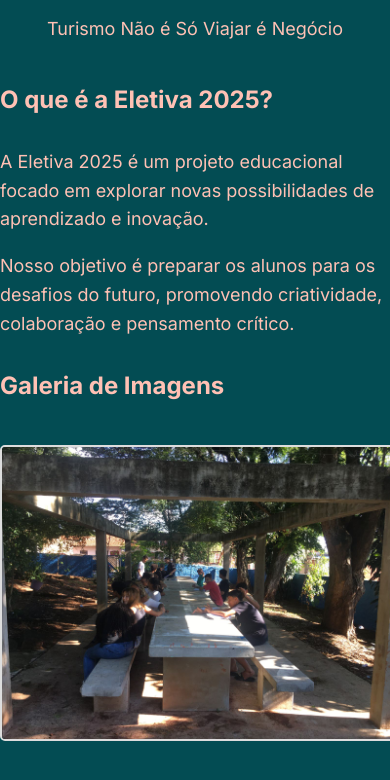
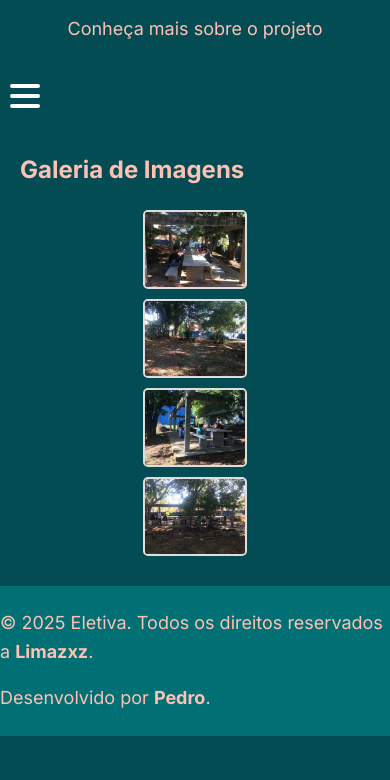
Before and after one commit to Limazxz/EletivaSite, a plain HTML site: page sobre.html in a window 390 px wide. Shown: the part 111-891 px from the top of the page. After the commit the page ends 847 px from the top, so only its background shows below. Drawn offline with Linux system fonts and the light colour scheme.

Commit message:
enhance layout with responsive container, improve image handling, and update 'Sobre' page content and navigation

```diff
--- a/css/styles.css
+++ b/css/styles.css
@@ -5,6 +5,18 @@ body {
   background-color: #034c53; /* Dark blue */
   color: #f38c79; /* Light beige */
   line-height: 1.6;
+}
+
+img {
+  max-width: 100%;
+  height: auto;
+  display: block;
+  margin: 0 auto;
+}
+.container {
+  max-width: 1200px;
+  margin: 0 auto;
+  padding: 20px;
 }
 
 a {
--- a/sobre.html
+++ b/sobre.html
@@ -3,41 +3,42 @@
   <head>
     <meta charset="UTF-8" />
     <meta name="viewport" content="width=device-width, initial-scale=1.0" />
-    <title>Eletiva 2025</title>
+    <title>Sobre - Eletiva 2025</title>
     <link rel="stylesheet" href="css/styles.css" />
+    <script src="js/script.js" defer></script>
   </head>
   <body>
-    <link href="https://fonts.googleapis.com/css2?family=Inter:wght@400;700&display=swap" rel="stylesheet">
+    <link
+      href="https://fonts.googleapis.com/css2?family=Inter:wght@400;700&display=swap"
+      rel="stylesheet"
+    />
     <header>
-      <h1>Sobre a Eletiva 2025</h1>
-      <p>Turismo Não é Só Viajar é Negócio</p>
+      <h1>Sobre</h1>
+      <p>Conheça mais sobre o projeto</p>
     </header>
     <nav>
+      <div class="hamburger-menu">
+        <div></div>
+        <div></div>
+        <div></div>
+      </div>
       <ul>
         <li><a href="index.html#home">Início</a></li>
-        <li><a href="#sobre">Sobre</a></li>
-        <li><a href="index.html#contato">Contato</a></li>
+        <li><a href="sobre.html#sobre">Sobre</a></li>
+        <li><a href="contato.html#contato">Contato</a></li>
       </ul>
+      <div class="nav-dropdown">
+        <a href="index.html#home">Início</a>
+        <a href="sobre.html#sobre">Sobre</a>
+        <a href="contato.html#contato">Contato</a>
+      </div>
     </nav>
     <div class="container">
-      <h2>O que é a Eletiva 2025?</h2>
-      <p>
-        A Eletiva 2025 é um projeto educacional focado em explorar novas
-        possibilidades de aprendizado e inovação.
-      </p>
-      <p>
-        Nosso objetivo é preparar os alunos para os desafios do futuro,
-        promovendo criatividade, colaboração e pensamento crítico.
-      </p>
-    </div>
-    <div class="container">
       <h2>Galeria de Imagens</h2>
-      <div class="image-carousel">
-        <img src="img/foto1.jpg" alt="Foto 1" />
-        <img src="img/foto2.jpg" alt="Foto 2" />
-        <img src="img/foto3.jpg" alt="Foto 3" />
-        <img src="img/foto4.jpg" alt="Foto 4" />
-      </div>
+      <img src="img/foto1.jpg" alt="Imagem 1" />
+      <img src="img/foto2.jpg" alt="Imagem 2" />
+      <img src="img/foto3.jpg" alt="Imagem 3" />
+      <img src="img/foto4.jpg" alt="Imagem 4" />
     </div>
     <footer>
       <p>
@@ -46,7 +47,7 @@
       </p>
       <p>
         Desenvolvido por
-          <a href="https://instagram.com/limazxzn">Pedro</a>
+        <a href="https://instagram.com/limazxzn" target="_blank">Pedro</a>.
       </p>
     </footer>
   </body>
```
